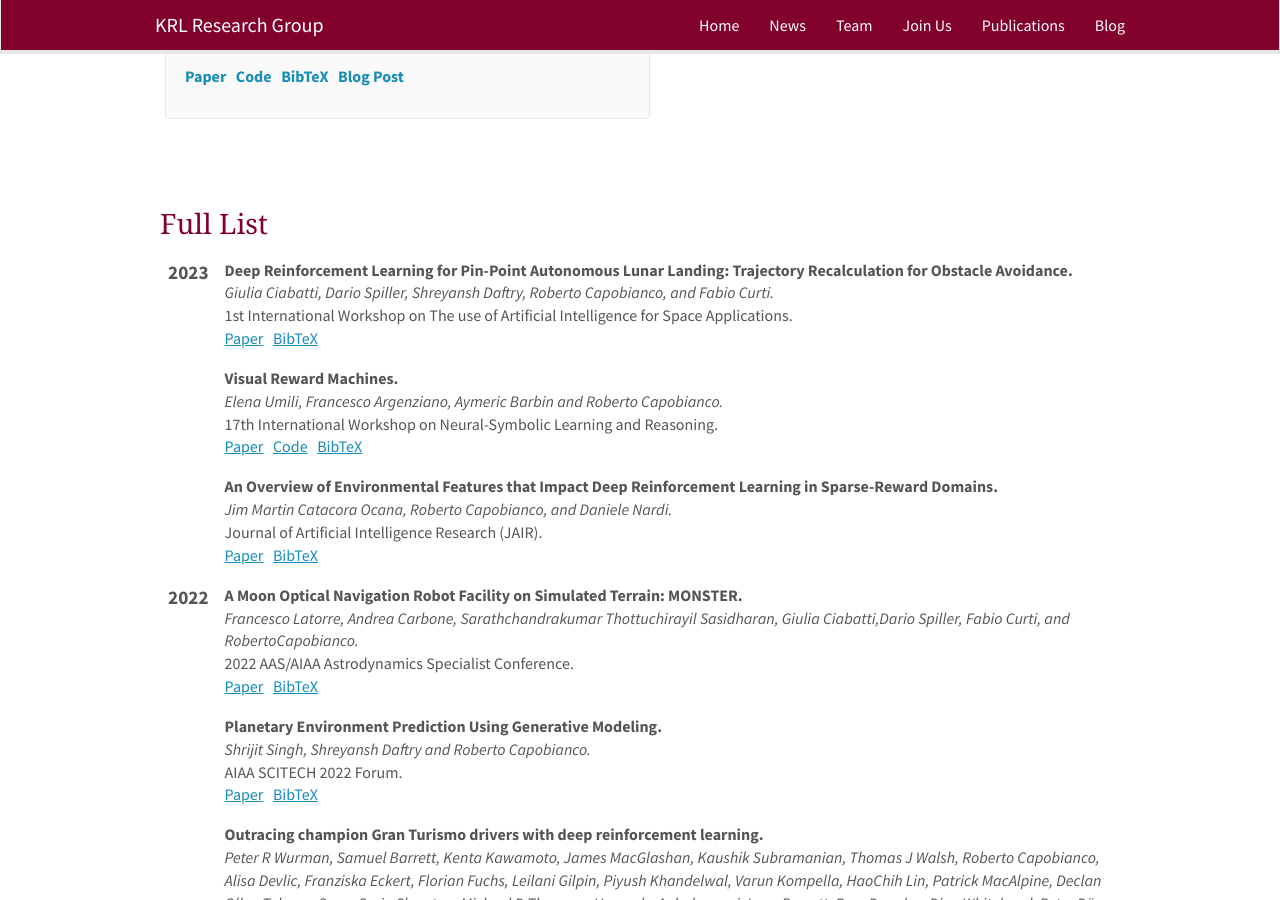
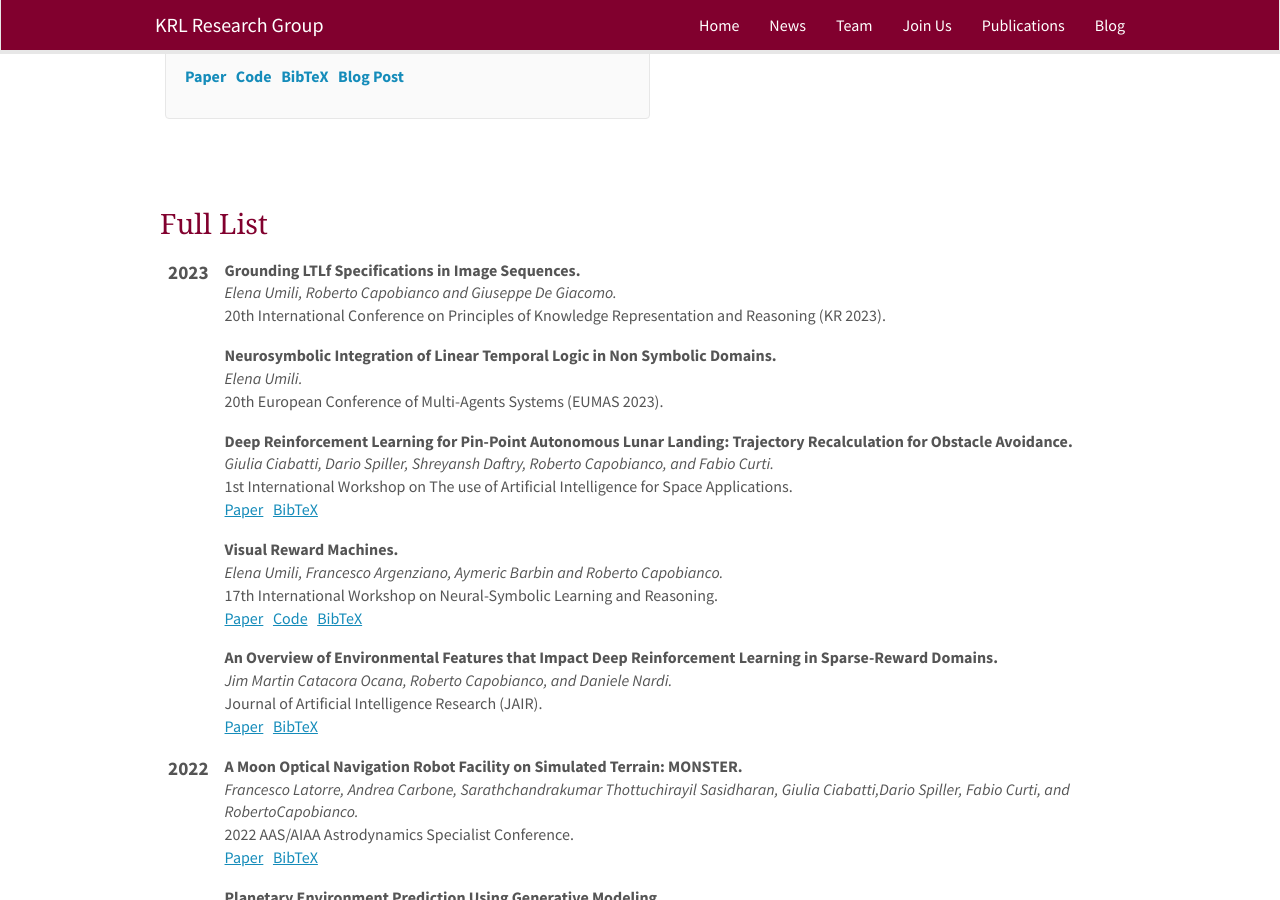
Before and after one commit to KRLGroup/krlgroup.github.io, a Jekyll site: the page built from _pages/publications.md, in a window 1280 px wide and 900 px high, scrolled down 412 px. Built offline with Jekyll 4.4.1, drawn with Linux system fonts in a browser that asks for light colours; nearby versions of some CDN libraries.

Commit message:
added accepted papers Umili

```diff
--- a/_data/publist.yml
+++ b/_data/publist.yml
@@ -1,3 +1,21 @@
+- title: "Grounding LTLf Specifications in Image Sequences"
+  authors:  Elena Umili, Roberto Capobianco and Giuseppe De Giacomo
+  year: 2023
+  publisher: 20th International Conference on Principles of Knowledge Representation and Reasoning (KR 2023)
+  link:
+    url:
+    display: Paper
+  code:
+
+- title: "Neurosymbolic Integration of Linear Temporal Logic in Non Symbolic Domains"
+  authors:  Elena Umili
+  year: 2023
+  publisher: 20th European Conference of Multi-Agents Systems (EUMAS 2023)
+  link:
+    url:
+    display: Paper
+  code:
+
 - title: "Deep Reinforcement Learning for Pin-Point Autonomous Lunar Landing: Trajectory Recalculation for Obstacle Avoidance"
   authors:  Giulia Ciabatti, Dario Spiller, Shreyansh Daftry, Roberto Capobianco, and Fabio Curti
   year: 2023
```
